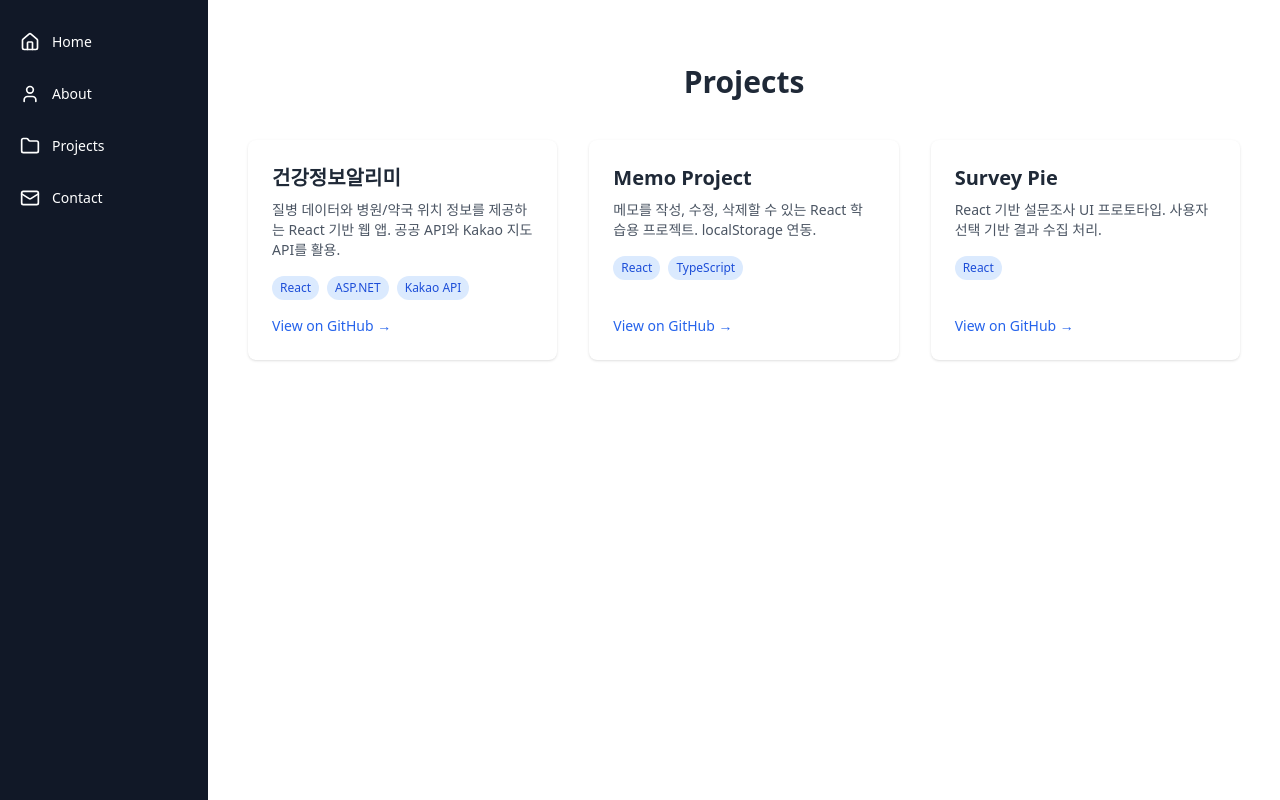
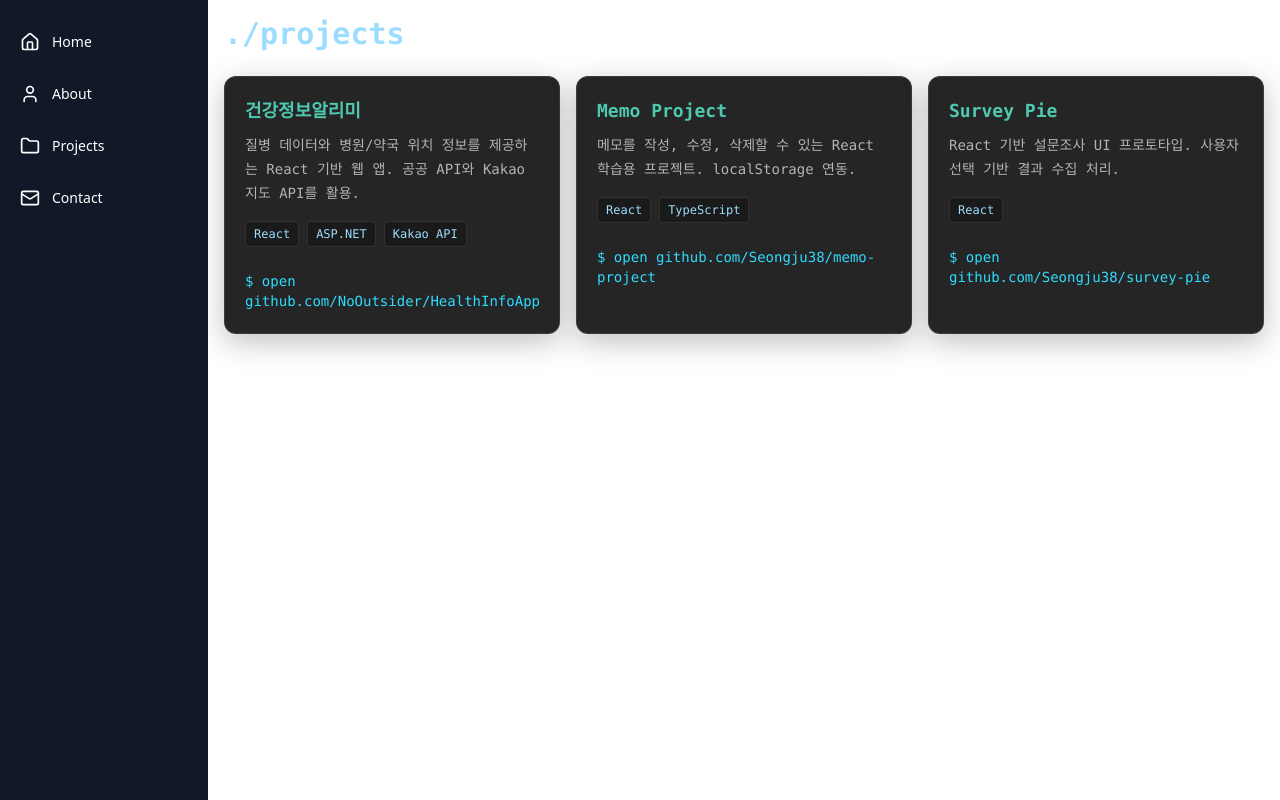
Before and after one commit to Seongju38/my-portfolio, a React (Vite) app: page /projects in a window 1280 px wide. Built offline with nearby package versions, Linux system fonts and the light colour scheme.

Commit message:
Projects.tsx, ProjectCard.tsx UI (터미널 감성 유지) 변경

```diff
--- a/src/components/ProjectCard.tsx
+++ b/src/components/ProjectCard.tsx
@@ -7,15 +7,23 @@ type ProjectProps = {
 
 function ProjectCard({ title, description, tech, github }: ProjectProps) {
   return (
-    <div className="bg-white rounded-lg shadow hover:shadow-lg transition p-6 flex flex-col justify-between">
+    <div
+      className="
+        rounded-xl border border-white/10 bg-[#0e0e0e]/90 p-5
+        shadow-[0_8px_30px_rgba(0,0,0,.25)]
+        hover:shadow-[0_8px_40px_rgba(0,238,255,.25)]
+        transition
+        text-[#e6e6e6] font-mono
+      "
+    >
       <div>
-        <h3 className="text-xl font-semibold text-gray-800 mb-2">{title}</h3>
-        <p className="text-sm text-gray-600 mb-4">{description}</p>
+        <h3 className="text-lg font-semibold text-[#4ec9b0] mb-2">{title}</h3>
+        <p className="text-sm text-[#b3b3b3] mb-4 leading-6">{description}</p>
         <div className="flex flex-wrap gap-2 mb-4">
           {tech.map((t, idx) => (
             <span
               key={idx}
-              className="text-xs bg-blue-100 text-blue-700 px-2 py-1 rounded-full"
+              className="text-xs border border-white/10 bg-[#1a1a1a] text-[#9cdcfe] px-2 py-1 rounded"
             >
               {t}
             </span>
@@ -26,9 +34,9 @@ function ProjectCard({ title, description, tech, github }: ProjectProps) {
         href={github}
         target="_blank"
         rel="noopener noreferrer"
-        className="mt-auto text-sm text-blue-600 hover:underline"
+        className="mt-2 inline-block text-sm text-[#2fdbff] hover:underline"
       >
-        View on GitHub →
+        $ open {github.replace(/^https?:\/\//, "")}
       </a>
     </div>
   );
--- a/src/pages/Projects.tsx
+++ b/src/pages/Projects.tsx
@@ -7,7 +7,7 @@ function Projects() {
       description:
         "질병 데이터와 병원/약국 위치 정보를 제공하는 React 기반 웹 앱. 공공 API와 Kakao 지도 API를 활용.",
       tech: ["React", "ASP.NET", "Kakao API"],
-      github: "https://github.com/Seongju38/health-info",
+      github: "https://github.com/NoOutsider/HealthInfoApp",
     },
     {
       title: "Memo Project",
@@ -26,11 +26,11 @@ function Projects() {
   ];
 
   return (
-    <section className="max-w-5xl mx-auto px-4 py-16">
-      <h2 className="text-3xl font-bold text-gray-800 mb-10 text-center">
-        Projects
+    <section className="max-w-6xl mx-auto px-2 md:px-4 py-4">
+      <h2 className="text-2xl md:text-3xl font-bold text-[#9cdcfe] mb-6 font-mono">
+        ./projects
       </h2>
-      <div className="grid gap-8 sm:grid-cols-1 md:grid-cols-2 lg:grid-cols-3">
+      <div className="grid gap-4 sm:grid-cols-1 md:grid-cols-2 lg:grid-cols-3">
         {projects.map((project, index) => (
           <ProjectCard key={index} {...project} />
         ))}
```
